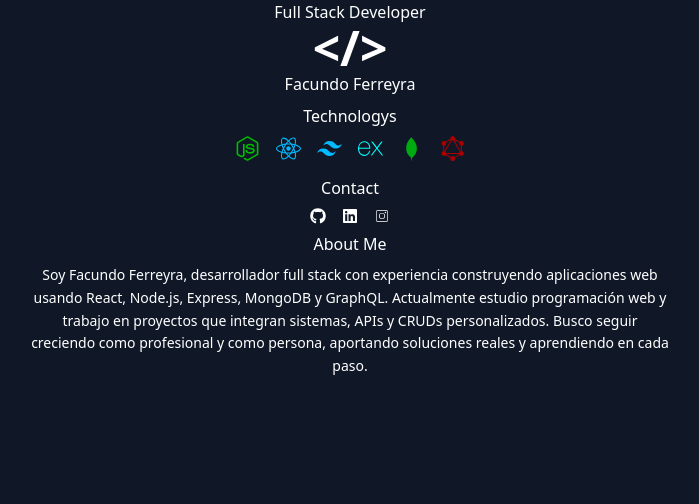
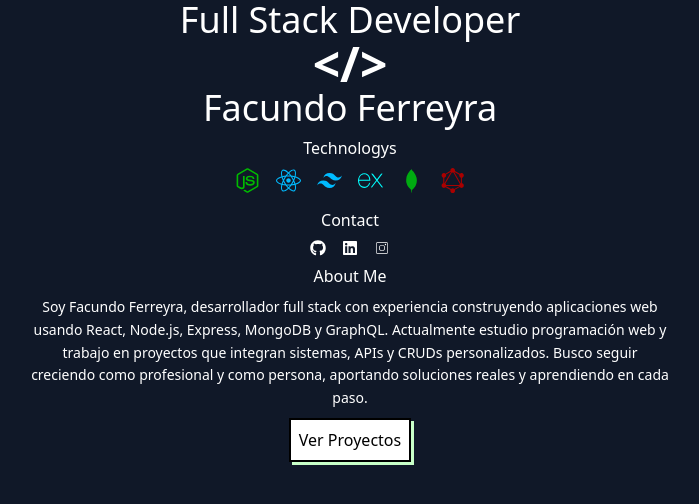
Before and after one commit to devfacucoder/portafolio-facucoder, a React (Vite) app: page / in a window 1280 px wide. Shown: the top 504 px of the page, without its empty margins (290-989 px from the left). Built offline with nearby package versions, Linux system fonts and the light colour scheme.

Commit message:
agregando boton y mejorando tamaños de texto

```diff
--- a/src/App.jsx
+++ b/src/App.jsx
@@ -10,9 +10,9 @@ function App() {
     <div className="bg-gray-900 text-white min-h-screen">
       <section className="flex flex-col w-full gap-2 min-h-screen ">
         <div className="flex w-full flex-col justify-center items-center">
-          <h1>Full Stack Developer</h1>
+          <h1 className="text-4xl">Full Stack Developer</h1>
           <h2 className="text-5xl font-bold text-center">{"</>"}</h2>
-          <h3>Facundo Ferreyra</h3>
+          <h3 className="text-4xl">Facundo Ferreyra</h3>
         </div>
 
         <div className="flex flex-col w-full justify-center items-center">
@@ -38,6 +38,14 @@ function App() {
             soluciones reales y aprendiendo en cada paso.
           </p>
         </div>
+        <div className="w-full flex flex-col justify-center items-center gap-2">
+
+          <button className="bg-white text-black cursor-pointer border-2 border-black p-2 btn-shadow hover:bg-gray-700 transition duration-300">
+            Ver Proyectos
+          </button>
+
+        </div>
+
       </section>
     </div>
   );
--- a/src/index.css
+++ b/src/index.css
@@ -1 +1,6 @@
 @import "tailwindcss";
+
+
+.btn-shadow{
+    box-shadow: 3px 3px 0px 0px rgb(200,300,200);
+}
```
